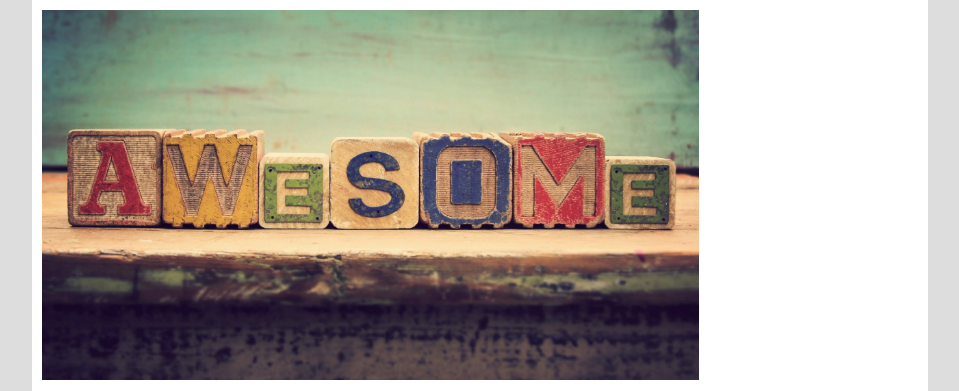
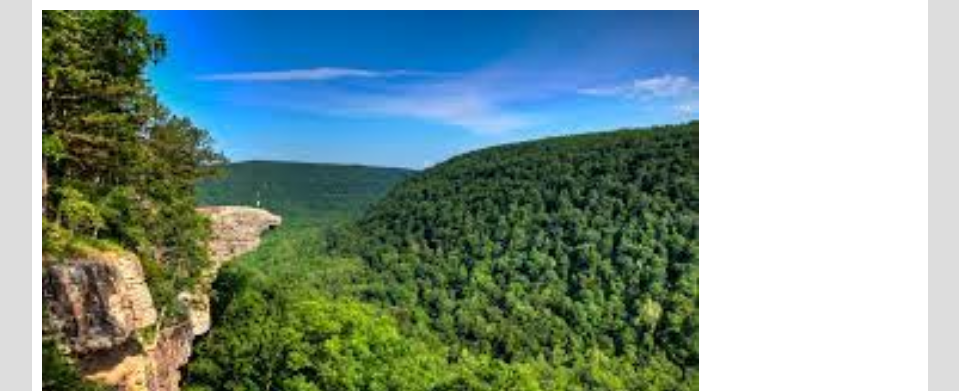
Before and after one commit to patricktnavarro/patricktnavarro.github.io, a plain HTML site: page stateanalysis/arkansas.html in a window 1280 px wide. Shown: the top 391 px of the page, without its empty margins (160-1119 px from the left). Drawn offline with Linux system fonts and the light colour scheme.

Commit message:
Add files via upload

```diff
--- a/stateanalysis/arkansas.html
+++ b/stateanalysis/arkansas.html
@@ -8,7 +8,7 @@
   <body>
     <div id="wrap">
     <header>
-      <img src="awesome.jpg">
+      <img src="arkansas.jpg">
     </header>
     <nav>
       <ul>
```
Also changed, not shown: stateanalysis/alaska.html (+1 -1 lines).
